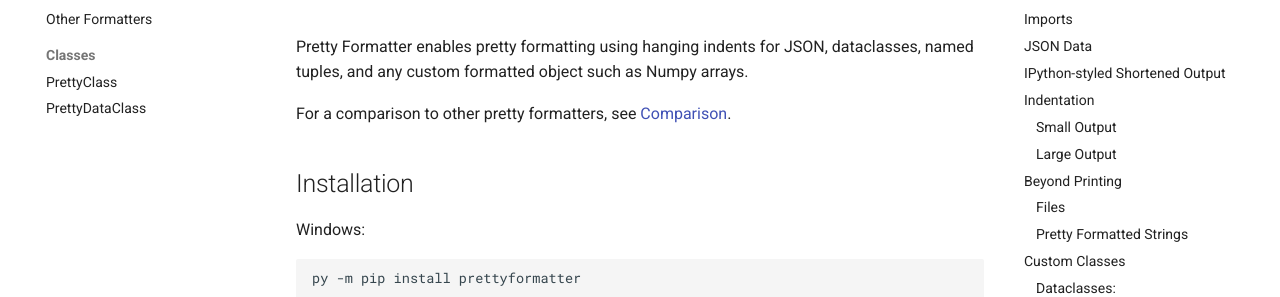
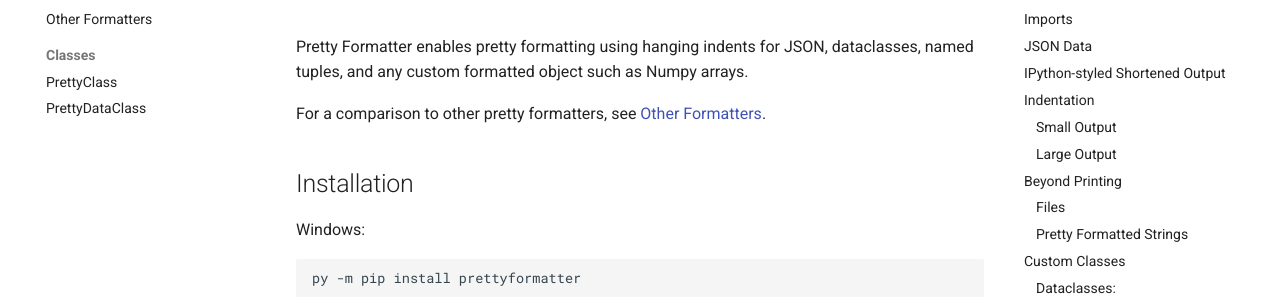
Before and after one commit to SimpleArt/prettyformatter, an MkDocs documentation site: the page built from docs/index.md, in a window 1280 px wide and 900 px high. Shown: the part 146-443 px from the top of the window. Built offline with MkDocs 1.6.1 and Material for MkDocs 9.7.7, drawn with Linux system fonts in a browser that asks for light colours; comment, search, counter and statistics services are not loaded.

Commit message:
Renamed comparison to other_formatters

```diff
--- a/docs/index.md
+++ b/docs/index.md
@@ -5,7 +5,7 @@
 as Numpy arrays.
 
 For a comparison to other pretty formatters, see
-[Comparison](https://simpleart.github.io/prettyformatter/comparison/).
+[Other Formatters](https://simpleart.github.io/prettyformatter/comparison/).
 
 ## Installation
 
--- a/mkdocs.yml
+++ b/mkdocs.yml
@@ -12,7 +12,7 @@
 
 nav:
   - Home: index.md
-  - Other Formatters: comparison.md
+  - Other Formatters: other_formatters.md
   - Classes:
       - PrettyClass: pretty_class.md
       - PrettyDataClass: pretty_dataclass.md
```
Also changed, not shown: docs/other_formatters.md (renamed from docs/comparison.md).
